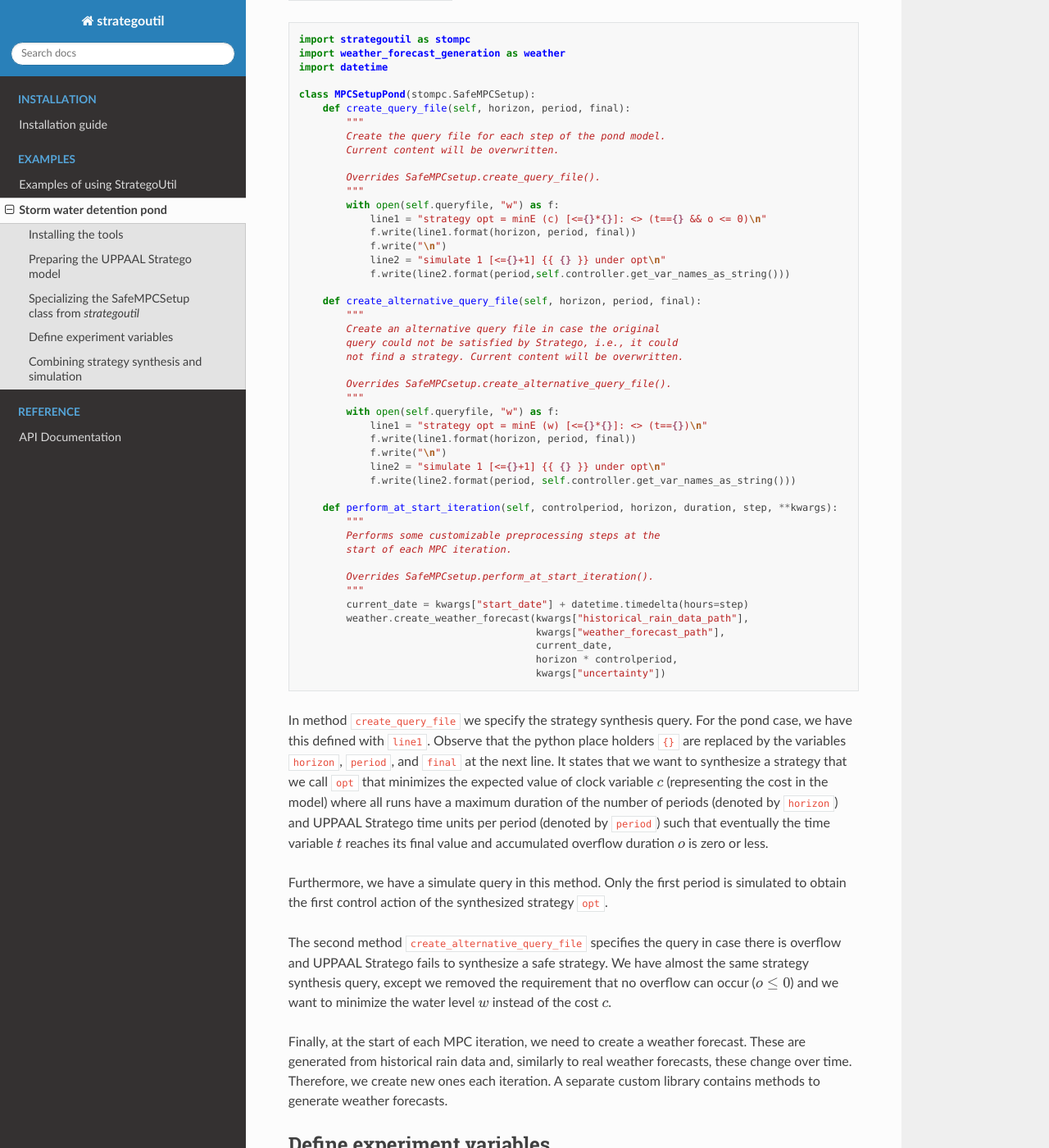
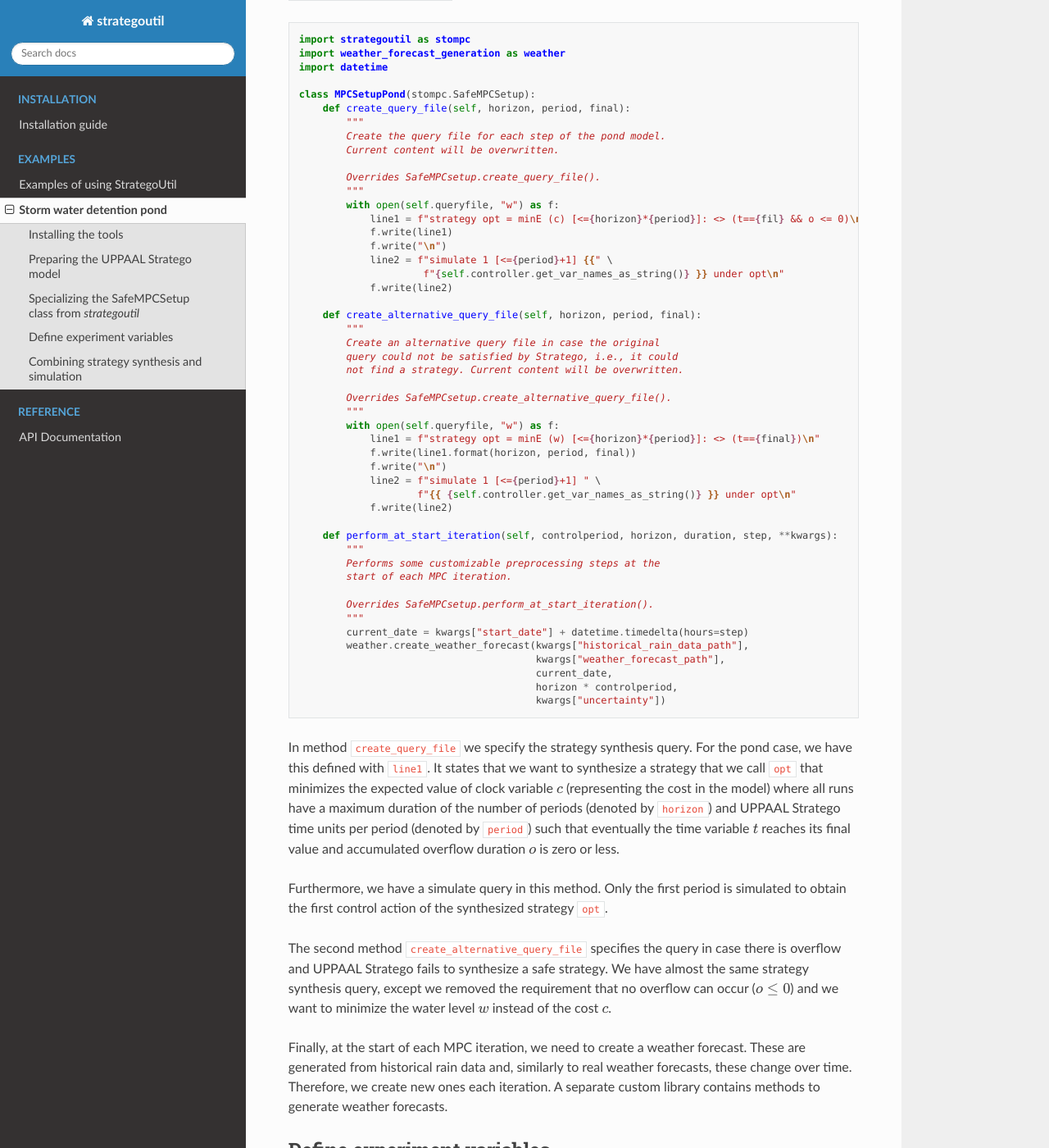
Before and after one commit to DEIS-Tools/strategoutil, a Sphinx documentation site: the page built from docs/source/examples/pond.rst, in a window 1280 px wide and 1400 px high, scrolled down 2340 px. Shown: the whole window at 82% size. Built offline with Sphinx 7.4.7 and the Read the Docs theme 2.0.0, drawn with Linux system fonts in a browser that asks for light colours.

Commit message:
Use of f strings in pond example

```diff
--- a/docs/source/examples/pond.rst
+++ b/docs/source/examples/pond.rst
@@ -130,11 +130,12 @@ and ``perform_at_start_iteration``.
             Overrides SafeMPCsetup.create_query_file().
             """
             with open(self.queryfile, "w") as f:
-                line1 = "strategy opt = minE (c) [<={}*{}]: <> (t=={} && o <= 0)\n"
-                f.write(line1.format(horizon, period, final))
+                line1 = f"strategy opt = minE (c) [<={horizon}*{period}]: <> (t=={fil} && o <= 0)\n"
+                f.write(line1)
                 f.write("\n")
-                line2 = "simulate 1 [<={}+1] {{ {} }} under opt\n"
-                f.write(line2.format(period,self.controller.get_var_names_as_string()))
+                line2 = f"simulate 1 [<={period}+1] {{" \
+                         f"{self.controller.get_var_names_as_string()} }} under opt\n"
+                f.write(line2)
 
         def create_alternative_query_file(self, horizon, period, final):
             """
@@ -145,11 +146,12 @@ and ``perform_at_start_iteration``.
             Overrides SafeMPCsetup.create_alternative_query_file().
             """
             with open(self.queryfile, "w") as f:
-                line1 = "strategy opt = minE (w) [<={}*{}]: <> (t=={})\n"
+                line1 = f"strategy opt = minE (w) [<={horizon}*{period}]: <> (t=={final})\n"
                 f.write(line1.format(horizon, period, final))
                 f.write("\n")
-                line2 = "simulate 1 [<={}+1] {{ {} }} under opt\n"
-                f.write(line2.format(period, self.controller.get_var_names_as_string()))
+                line2 = f"simulate 1 [<={period}+1] " \
+                        f"{{ {self.controller.get_var_names_as_string()} }} under opt\n"
+                f.write(line2)
 
         def perform_at_start_iteration(self, controlperiod, horizon, duration, step, **kwargs):
             """
@@ -167,8 +169,7 @@ and ``perform_at_start_iteration``.
 
 
 In method ``create_query_file`` we specify the strategy synthesis query. For the pond case,
-we have this defined with ``line1``. Observe that the python place holders ``{}`` are replaced
-by the variables ``horizon``, ``period``, and ``final`` at the next line. It states that
+we have this defined with ``line1``. It states that
 we want to synthesize a strategy that we call ``opt`` that minimizes the expected value of
 clock variable :math:`c` (representing the cost in the model) where all runs have a maximum duration of
 the number of periods (denoted by ``horizon``) and UPPAAL Stratego time units per period
```
